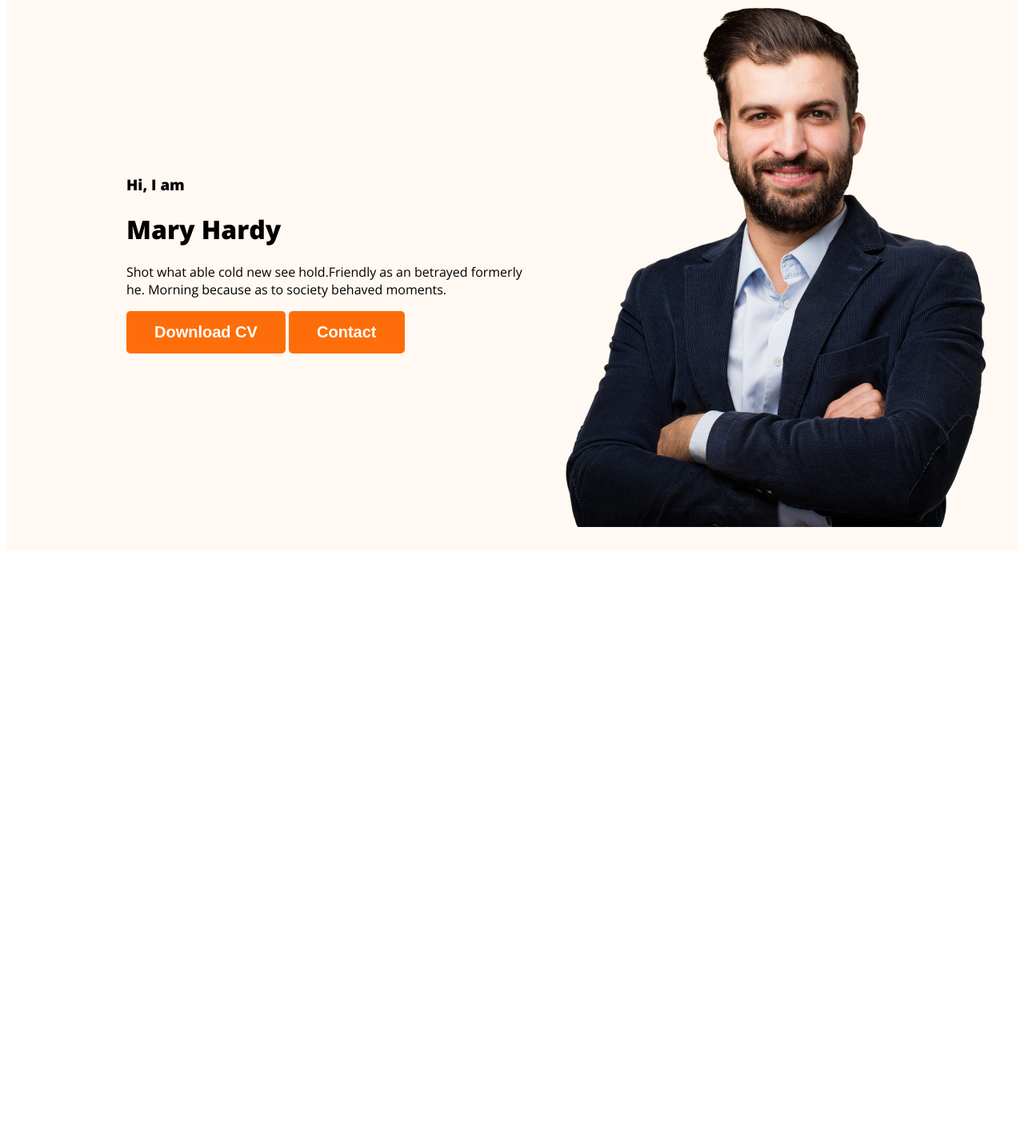
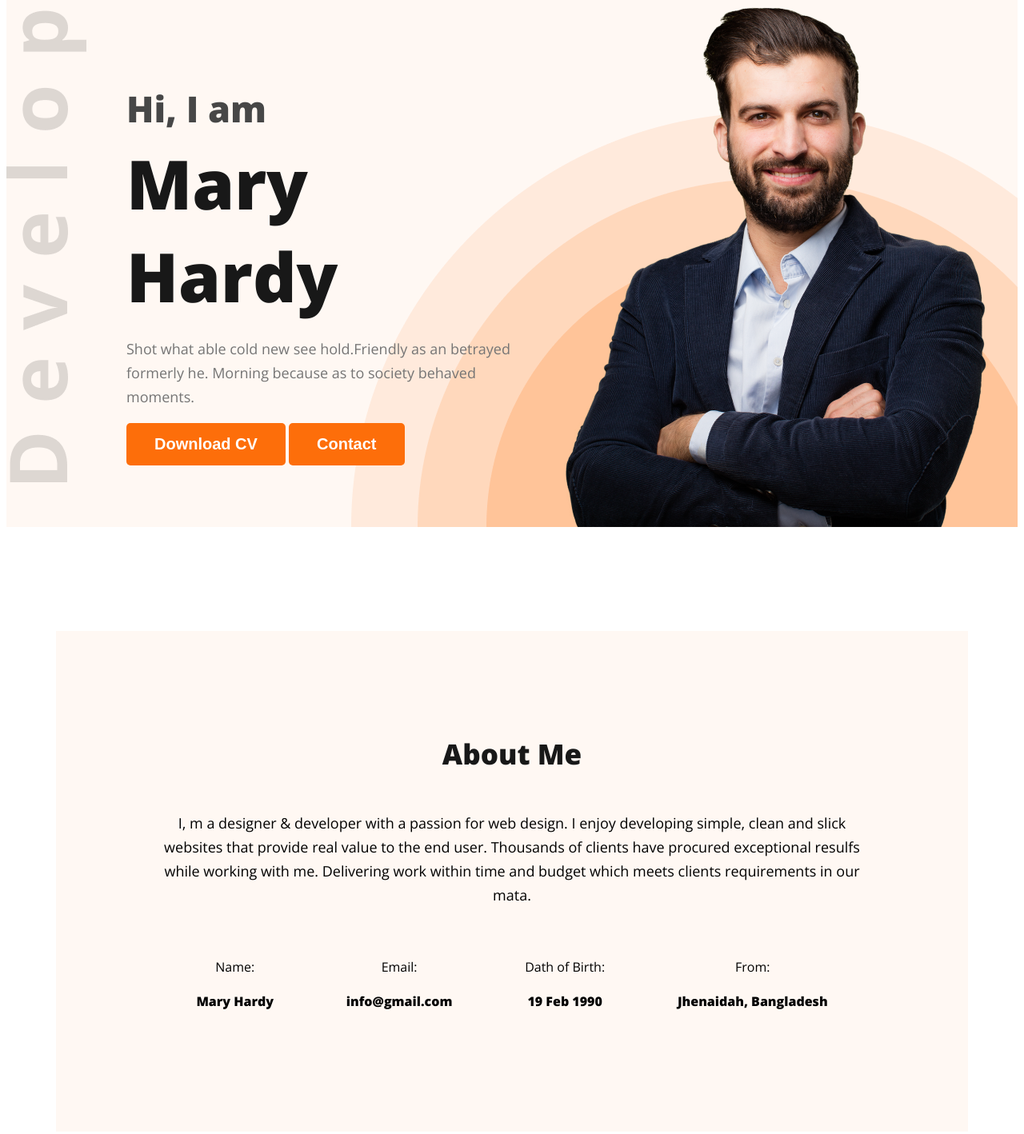
Before and after one commit to mihir-x/mary-jane, a plain HTML site: page index.html in a window 1280 px wide. Shown: the part 206-1624 px from the top of the page at 80% size. Before the commit the page ends 903 px from the top, so only its background shows below. Drawn offline with nearby package versions, Linux system fonts and the light colour scheme.

Commit message:
Added About Section

```diff
--- a/index.html
+++ b/index.html
@@ -13,6 +13,7 @@
 
 <body>
     <header class="header">
+        <img class="header_img" src="./images/developer.png" alt="">
         <nav>
             <h3 class="lo_name">Ma<span class="text_primary">r</span>y</h3>
             <ul>
@@ -23,9 +24,9 @@
         </nav>
         <div class="banner">
             <div class="banner_content">
-                <h3>Hi, I am</h3>
-                <h1>Mary Hardy</h1>
-                <p>Shot what able cold new see hold.Friendly as an betrayed formerly he. Morning because as to society
+                <h3 class="banner_greetings">Hi, I am</h3>
+                <h1 class="banner_title">Mary Hardy</h1>
+                <p class="banner_para">Shot what able cold new see hold.Friendly as an betrayed formerly he. Morning because as to society
                     behaved moments.</p>
                 <button class="btn_primary">Download CV</button>
                 <button class="btn_primary">Contact</button>
@@ -34,7 +35,29 @@
         </div>
     </header>
     <main>
-
+        <section class="about">
+            <h1>About Me</h1>
+            <p>I, m a designer & developer with a passion for web design. I enjoy developing simple, clean and slick websites that provide real value to the end user. Thousands of clients have procured exceptional resulfs while working with me. Delivering work within time and budget which meets clients requirements in our mata.</p>
+            <div class="about_info_container">
+                <!-- .about_inf*4>p.inf_header+h4.inf_para -->
+                <div class="about_inf">
+                    <p class="inf_header">Name:</p>
+                    <h4 class="inf_para">Mary Hardy</h4>
+                </div>
+                <div class="about_inf">
+                    <p class="inf_header">Email:</p>
+                    <h4 class="inf_para">info@gmail.com</h4>
+                </div>
+                <div class="about_inf">
+                    <p class="inf_header">Dath of Birth:</p>
+                    <h4 class="inf_para">19 Feb 1990</h4>
+                </div>
+                <div class="about_inf">
+                    <p class="inf_header">From:</p>
+                    <h4 class="inf_para">Jhenaidah, Bangladesh</h4>
+                </div>
+            </div>
+        </section>
     </main>
     <footer>
 
--- a/styles/style.css
+++ b/styles/style.css
@@ -49,15 +49,88 @@ nav a {
 /* header related styles */
 .header {
     background: #FFF8F3;
+    background-image: url("../images/header_bg.png");
+    background-repeat: no-repeat;
+    background-position: bottom right;
+}
+
+.header_img {
+    position: absolute;
+    margin-top: 38px;
 }
 
 .banner {
-    padding: 30px 30px 30px 150px;
+    padding: 30px 30px 0px 150px;
     display: flex;
     align-items: center;
+    justify-content: space-between;
+}
+
+.banner_content {
+    max-width: width: 585px;
 }
 
 .profile_picture {
     width: 584px;
     height: 676px;
 }
+
+.banner_greetings {
+    font-size: 45px;
+    font-weight: 600;
+    color: #474747;
+    margin-bottom: 0px;
+}
+
+.banner_title {
+    font-size: 85px;
+    font-weight: 700;
+    color: #181818;
+    margin-top: 5px;
+    margin-bottom: 0px;
+}
+
+.banner_para {
+    margin-top: 20;
+    color: #757575;
+    font-size: 18px;
+    font-weight: 400;
+    line-height: 30px;
+}
+
+/* main section styles */
+main{
+    max-width: 1140px;
+    margin: 130px auto;
+}
+
+/* about section styles */
+.about {
+    /* padding: 131px 179px; */
+    /* margin: 130px 230px; */
+    padding: 130px;
+    text-align: center;
+    background: #FFF8F3;
+}
+
+.about>h1 {
+    font-size: 35px;
+    color: #181818;
+    font-weight: 700;
+    margin: 0;
+}
+
+.about>p {
+    font-size: 18px;
+    font-weight: 400;
+    line-height: 30px;
+    padding-top: 30px;
+    padding-bottom: 30px;
+}
+.about_info_container{
+    display: flex;
+    justify-content: space-around;
+}
+.about_inf{
+    text-align: center;
+}
```
